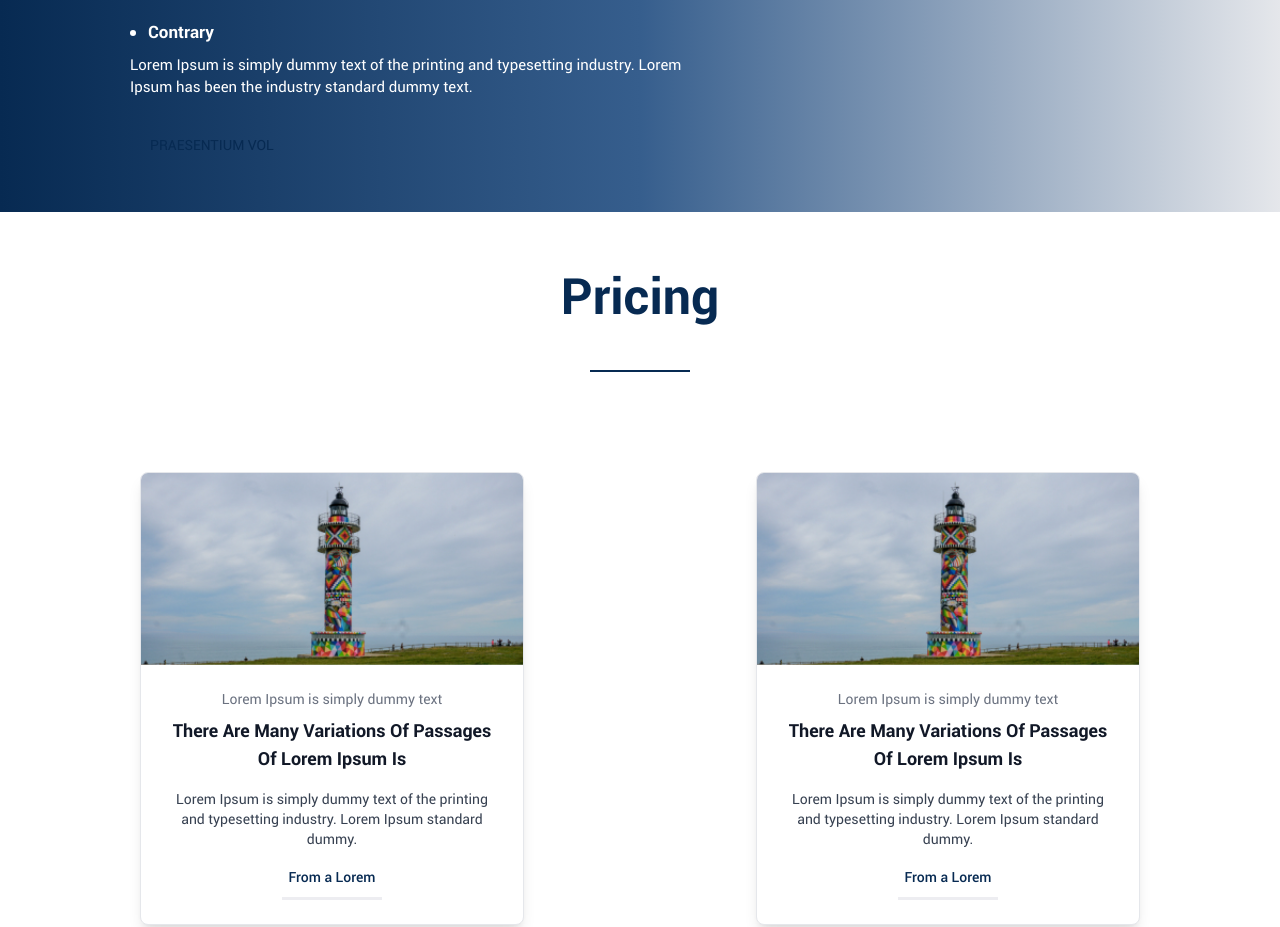
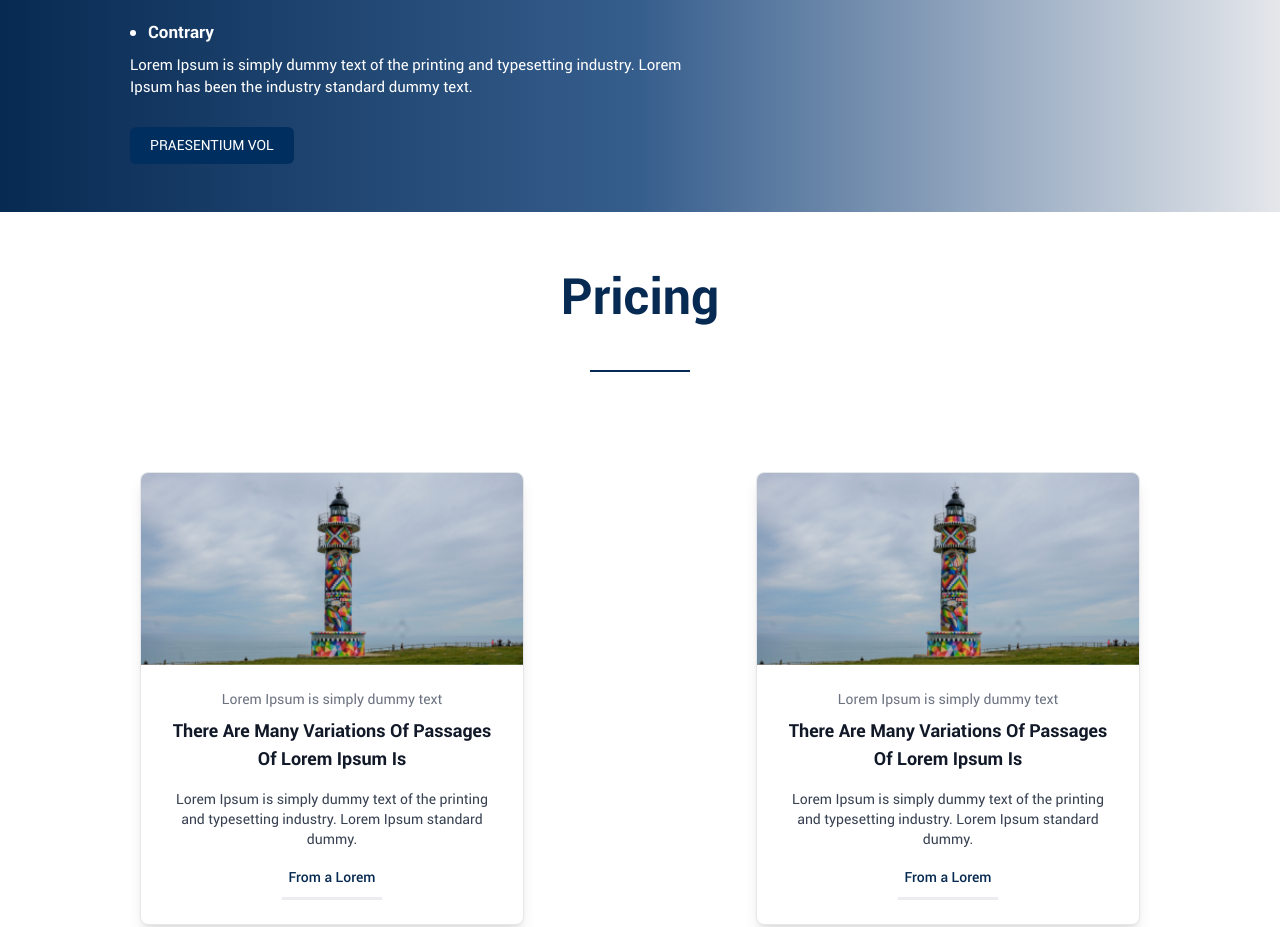
Before and after one commit to Pablorivas47/qwavee-challenge-react, a Next.js app: page /home in a window 1280 px wide. Shown: the part 3560-4487 px from the top of the page. Built offline with nearby package versions, Linux system fonts and the light colour scheme; no server answers.

Commit message:
change color button

```diff
--- a/src/app/home/page.tsx
+++ b/src/app/home/page.tsx
@@ -188,7 +188,7 @@ const HomePage = () => {
           paragraph="Lorem Ipsum is simply dummy text of the printing  and typesetting industry. Lorem Ipsum has been the industry  standard dummy text."
         />
         <div className="text-center sm:text-left">
-            <Button label="PRAESENTIUM VOL" backgroundColor='white' color='#072a52' onClick={() => scrollToSection('the-island-section')} />
+            <Button label="PRAESENTIUM VOL" backgroundColor='#002F5F' onClick={() => scrollToSection('the-island-section')} />
         </div>
         </Section>
 
```
